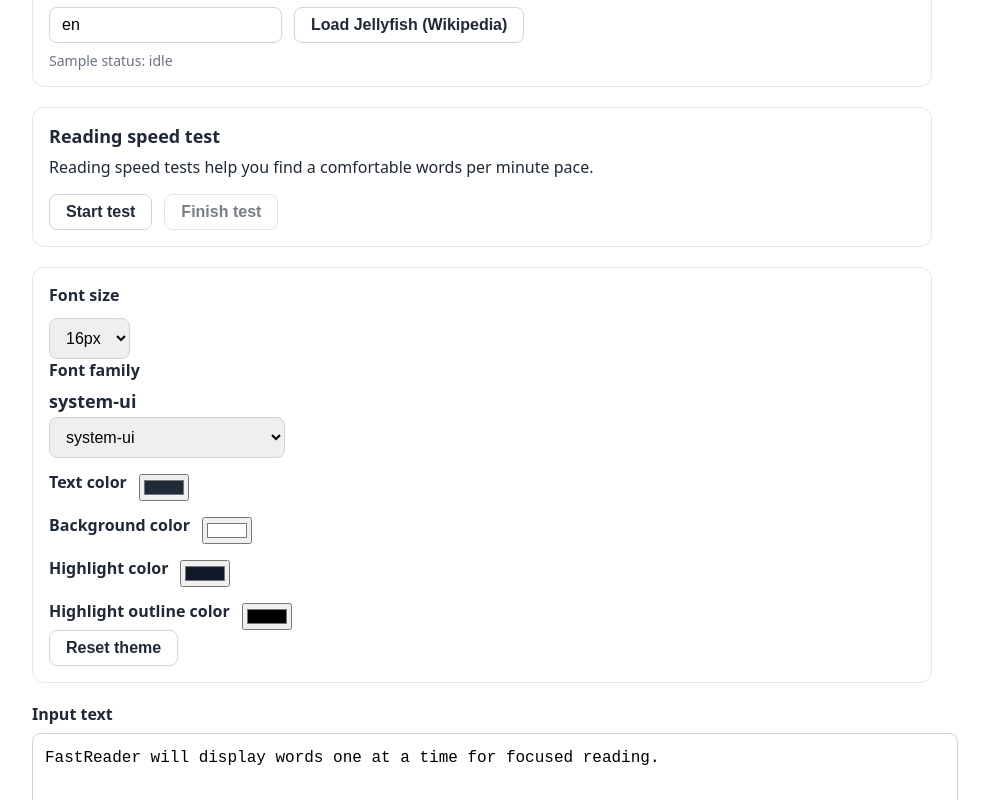
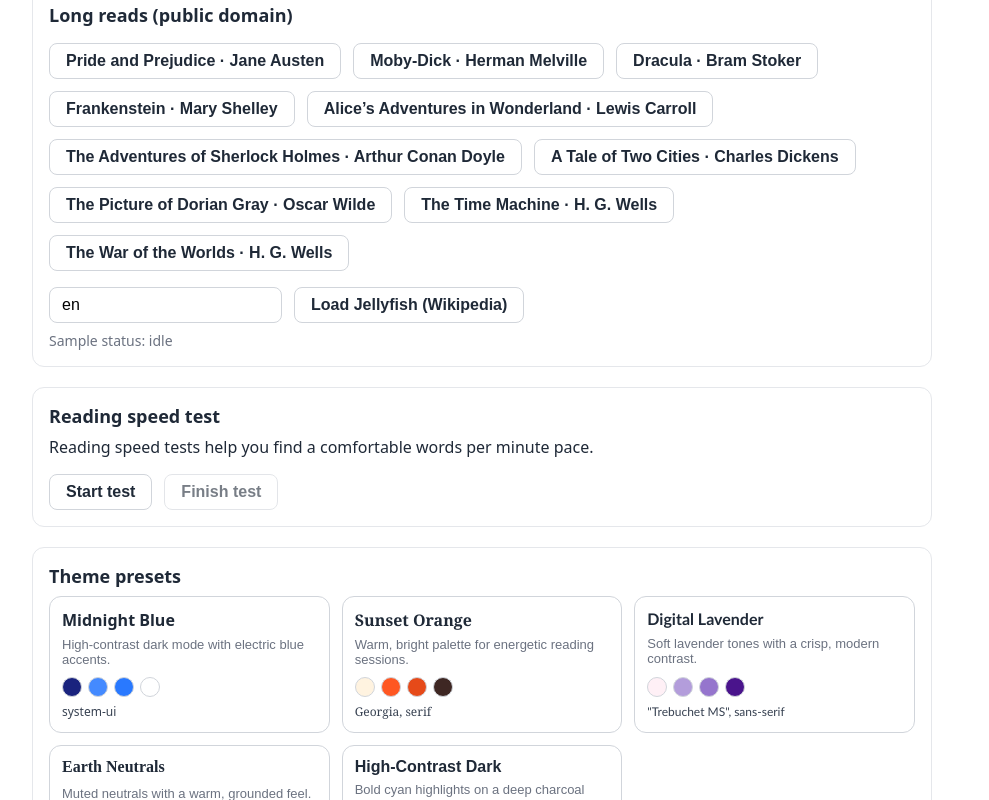
Before and after one commit to bandeiracaio/FastReader, a React (Vite) app: page / in a window 1280 px wide. Shown: the part 320-1120 px from the top of the page, without its empty margins (158-1147 px from the left). Built offline with nearby package versions, Linux system fonts and the light colour scheme.

Commit message:
Add app version label

```diff
--- a/src/App.tsx
+++ b/src/App.tsx
@@ -41,10 +41,97 @@
   highlightColor: "#111827",
   highlightOutlineColor: "#000000"
 };
+type ThemeSettings = typeof DEFAULT_THEME;
+type ThemePreset = {
+  id: string;
+  label: string;
+  description: string;
+  theme: Omit<ThemeSettings, "fontSize">;
+  swatches: string[];
+};
+const THEME_PRESETS: ThemePreset[] = [
+  {
+    id: "midnight-blue",
+    label: "Midnight Blue",
+    description: "High-contrast dark mode with electric blue accents.",
+    theme: {
+      fontFamily: "system-ui",
+      textColor: "#ffffff",
+      backgroundColor: "#1a237e",
+      highlightColor: "#448aff",
+      highlightOutlineColor: "#2979ff"
+    },
+    swatches: ["#1a237e", "#448aff", "#2979ff", "#ffffff"]
+  },
+  {
+    id: "sunset-orange",
+    label: "Sunset Orange",
+    description: "Warm, bright palette for energetic reading sessions.",
+    theme: {
+      fontFamily: "Georgia, serif",
+      textColor: "#3e2723",
+      backgroundColor: "#fff3e0",
+      highlightColor: "#ff5722",
+      highlightOutlineColor: "#e64a19"
+    },
+    swatches: ["#fff3e0", "#ff5722", "#e64a19", "#3e2723"]
+  },
+  {
+    id: "digital-lavender",
+    label: "Digital Lavender",
+    description: "Soft lavender tones with a crisp, modern contrast.",
+    theme: {
+      fontFamily: "\"Trebuchet MS\", sans-serif",
+      textColor: "#4a148c",
+      backgroundColor: "#fff0f6",
+      highlightColor: "#b39ddb",
+      highlightOutlineColor: "#9575cd"
+    },
+    swatches: ["#fff0f6", "#b39ddb", "#9575cd", "#4a148c"]
+  },
+  {
+    id: "earth-neutrals",
+    label: "Earth Neutrals",
+    description: "Muted neutrals with a warm, grounded feel.",
+    theme: {
+      fontFamily: "\"Times New Roman\", serif",
+      textColor: "#3e2723",
+      backgroundColor: "#efebe9",
+      highlightColor: "#8d6e63",
+      highlightOutlineColor: "#6d4c41"
+    },
+    swatches: ["#efebe9", "#8d6e63", "#6d4c41", "#3e2723"]
+  },
+  {
+    id: "high-contrast-dark",
+    label: "High-Contrast Dark",
+    description: "Bold cyan highlights on a deep charcoal backdrop.",
+    theme: {
+      fontFamily: "Arial, sans-serif",
+      textColor: "#eeeeee",
+      backgroundColor: "#212121",
+      highlightColor: "#00e5ff",
+      highlightOutlineColor: "#00b8d4"
+    },
+    swatches: ["#212121", "#00e5ff", "#00b8d4", "#eeeeee"]
+  }
+];
 const SPEED_TEST_TEXT =
   "Reading speed tests help you find a comfortable words per minute pace.";
 const DEFAULT_WPM = 300;
-const SAMPLE_TEXTS = [
+const APP_VERSION = "0.1.0";
+type SampleText = {
+  id: string;
+  label: string;
+  text: string;
+};
+type SampleSource = {
+  id: string;
+  label: string;
+  description: string;
+  url: string;
+};
+const SAMPLE_TEXTS: SampleText[] = [
   {
     id: "quick-demo",
     label: "Quick demo",
@@ -55,6 +142,68 @@
     label: "Productivity tip",
     text:
       "Try increasing your pace gradually while maintaining comprehension and comfort."
+  }
+];
+const LONG_SAMPLE_SOURCES: SampleSource[] = [
+  {
+    id: "pride-and-prejudice",
+    label: "Pride and Prejudice",
+    description: "Jane Austen",
+    url: "https://www.gutenberg.org/cache/epub/1342/pg1342.txt"
+  },
+  {
+    id: "moby-dick",
+    label: "Moby-Dick",
+    description: "Herman Melville",
+    url: "https://www.gutenberg.org/cache/epub/2701/pg2701.txt"
+  },
+  {
+    id: "dracula",
+    label: "Dracula",
+    description: "Bram Stoker",
+    url: "https://www.gutenberg.org/cache/epub/345/pg345.txt"
+  },
+  {
+    id: "frankenstein",
+    label: "Frankenstein",
+    description: "Mary Shelley",
+    url: "https://www.gutenberg.org/cache/epub/84/pg84.txt"
+  },
+  {
+    id: "alice-wonderland",
+    label: "Alice’s Adventures in Wonderland",
+    description: "Lewis Carroll",
+    url: "https://www.gutenberg.org/cache/epub/11/pg11.txt"
+  },
+  {
+    id: "sherlock-holmes",
+    label: "The Adventures of Sherlock Holmes",
+    description: "Arthur Conan Doyle",
+    url: "https://www.gutenberg.org/cache/epub/1661/pg1661.txt"
+  },
+  {
+    id: "tale-of-two-cities",
+    label: "A Tale of Two Cities",
+    description: "Charles Dickens",
+    url: "https://www.gutenberg.org/cache/epub/98/pg98.txt"
+  },
+  {
+    id: "dorian-gray",
+    label: "The Picture of Dorian Gray",
+    description: "Oscar Wilde",
+    url: "https://www.gutenberg.org/cache/epub/174/pg174.txt"
+  },
+  {
+    id: "time-machine",
+    label: "The Time Machine",
+    description: "H. G. Wells",
+    url: "https://www.gutenberg.org/cache/epub/35/pg35.txt"
+  },
+  {
+    id: "war-of-worlds",
+    label: "The War of the Worlds",
+    description: "H. G. Wells",
+    url: "https://www.gutenberg.org/cache/epub/36/pg36.txt"
   }
 ];
 const DEFAULT_WIKIPEDIA_LANGUAGE = "en";
@@ -265,6 +414,13 @@
 
   const handleThemeReset = () => {
     updateThemeSetting(DEFAULT_THEME);
+  };
+
+  const handleThemePresetSelect = (preset: ThemePreset) => {
+    updateThemeSetting({
+      ...themeSettings,
+      ...preset.theme
+    });
   };
 
   const speedTestWordCount = useMemo(() => {
@@ -521,6 +677,31 @@
     setFileError(null);
   };
 
+  const handleSampleSourceSelect = async (sample: SampleSource) => {
+    setSampleStatus("loading");
+    setSampleError(null);
+
+    try {
+      const response = await fetch(sample.url);
+      if (!response.ok) {
+        throw new Error("Failed to load sample text.");
+      }
+
+      const text = await response.text();
+      if (!text.trim()) {
+        throw new Error("Sample text was empty.");
+      }
+
+      handleSampleSelect(text);
+      setSampleStatus("success");
+    } catch (error) {
+      setSampleStatus("error");
+      setSampleError(
+        error instanceof Error ? error.message : "Sample load failed."
+      );
+    }
+  };
+
   const handleWikipediaLanguageChange = (
     event: React.ChangeEvent<HTMLInputElement>
   ) => {
@@ -571,6 +752,9 @@
         fontFamily: themeSettings.fontFamily
       }}
     >
+      <div className="app__version" data-testid="app-version">
+        v{APP_VERSION}
+      </div>
       <header className="app__header">
         <h1>FastReader</h1>
         <p>Paste text to prepare it for RSVP playback.</p>
@@ -651,6 +835,22 @@
               </button>
             ))}
           </div>
+          <div className="app__samples-row">
+            <h3 className="app__subtitle">Long reads (public domain)</h3>
+            <div className="app__controls">
+              {LONG_SAMPLE_SOURCES.map((sample) => (
+                <button
+                  key={sample.id}
+                  type="button"
+                  className="app__button"
+                  onClick={() => handleSampleSourceSelect(sample)}
+                  data-testid={`sample-${sample.id}`}
+                >
+                  {sample.label} · {sample.description}
+                </button>
+              ))}
+            </div>
+          </div>
           <div className="app__controls app__samples-row">
             <input
               className="app__input"
@@ -708,6 +908,43 @@
           ) : null}
         </div>
         <div className="app__theme" data-testid="theme-panel">
+          <h2 className="app__subtitle">Theme presets</h2>
+          <div className="app__theme-presets">
+            {THEME_PRESETS.map((preset) => (
+              <button
+                key={preset.id}
+                type="button"
+                className="app__theme-card"
+                onClick={() => handleThemePresetSelect(preset)}
+                data-testid={`theme-${preset.id}`}
+                aria-label={`${preset.label}: ${preset.description}`}
+              >
+                <div
+                  className="app__theme-title"
+                  style={{ fontFamily: preset.theme.fontFamily }}
+                >
+                  {preset.label}
+                </div>
+                <div className="app__theme-description">{preset.description}</div>
+                <div className="app__theme-swatches">
+                  {preset.swatches.map((color) => (
+                    <span
+                      key={color}
+                      className="app__theme-swatch"
+                      style={{ backgroundColor: color }}
+                      aria-hidden="true"
+                    />
+                  ))}
+                </div>
+                <div
+                  className="app__theme-font"
+                  style={{ fontFamily: preset.theme.fontFamily }}
+                >
+                  {preset.theme.fontFamily}
+                </div>
+              </button>
+            ))}
+          </div>
           <label className="app__label" htmlFor="fontSize">
             Font size
           </label>
--- a/src/index.css
+++ b/src/index.css
@@ -4,6 +4,14 @@
   padding: 32px;
   max-width: 900px;
   margin: 0 auto;
+}
+
+.app__version {
+  position: fixed;
+  top: 16px;
+  left: 16px;
+  font-size: 12px;
+  color: #6b7280;
 }
 
 .app__header h1 {
@@ -49,6 +57,53 @@
   border-radius: 12px;
   margin-bottom: 20px;
   background: rgba(255, 255, 255, 0.6);
+}
+
+.app__theme-presets {
+  display: grid;
+  grid-template-columns: repeat(auto-fit, minmax(220px, 1fr));
+  gap: 12px;
+  margin-bottom: 16px;
+}
+
+.app__theme-card {
+  border-radius: 12px;
+  border: 1px solid #d1d5db;
+  background: #ffffff;
+  color: inherit;
+  text-align: left;
+  padding: 12px;
+  cursor: pointer;
+  display: grid;
+  gap: 6px;
+}
+
+.app__theme-title {
+  font-weight: 700;
+  font-size: 16px;
+}
+
+.app__theme-description {
+  font-size: 13px;
+  color: #6b7280;
+}
+
+.app__theme-swatches {
+  display: flex;
+  gap: 6px;
+  margin-top: 4px;
+}
+
+.app__theme-swatch {
+  width: 18px;
+  height: 18px;
+  border-radius: 999px;
+  border: 1px solid #d1d5db;
+}
+
+.app__theme-font {
+  font-size: 12px;
+  color: #374151;
 }
 
 .app__theme-row {
```
Also changed, not shown: 2 other files (tests, documents, lock files or other folders).
